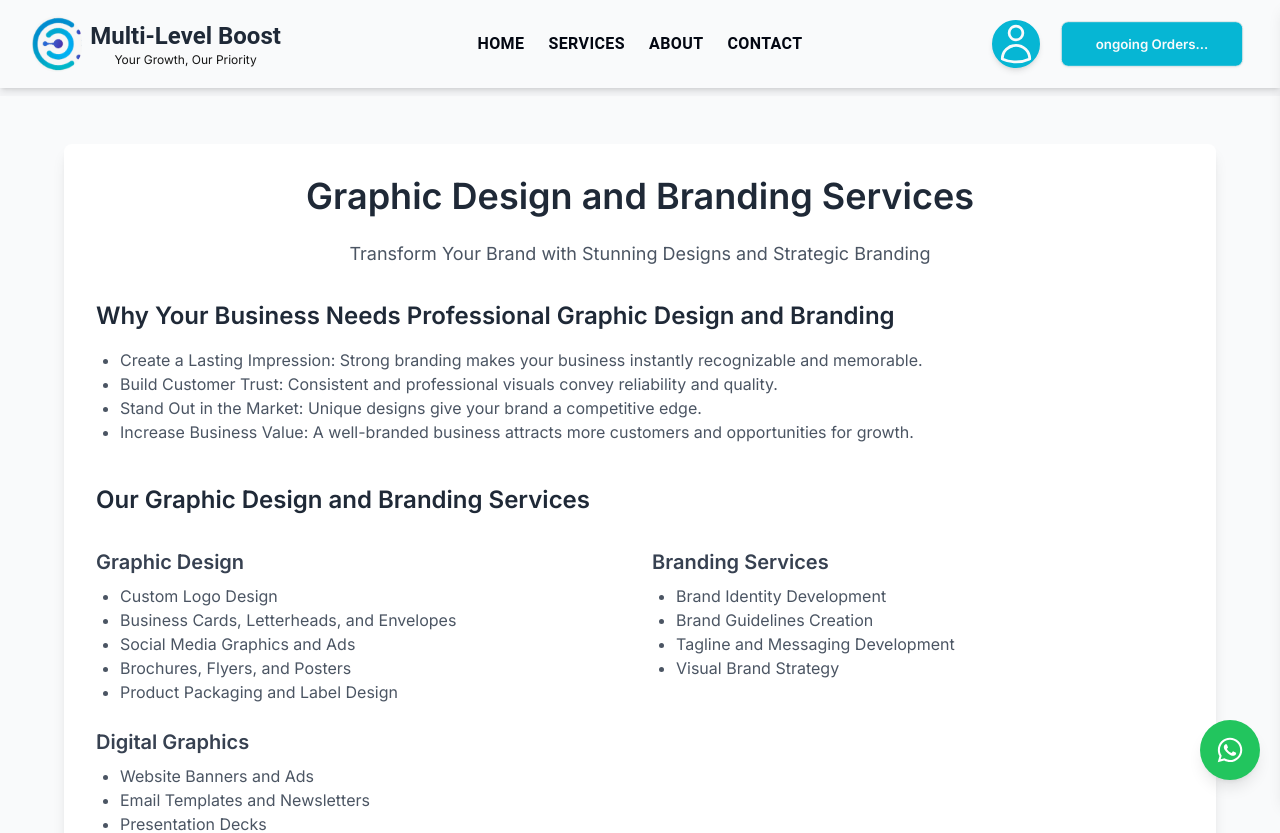
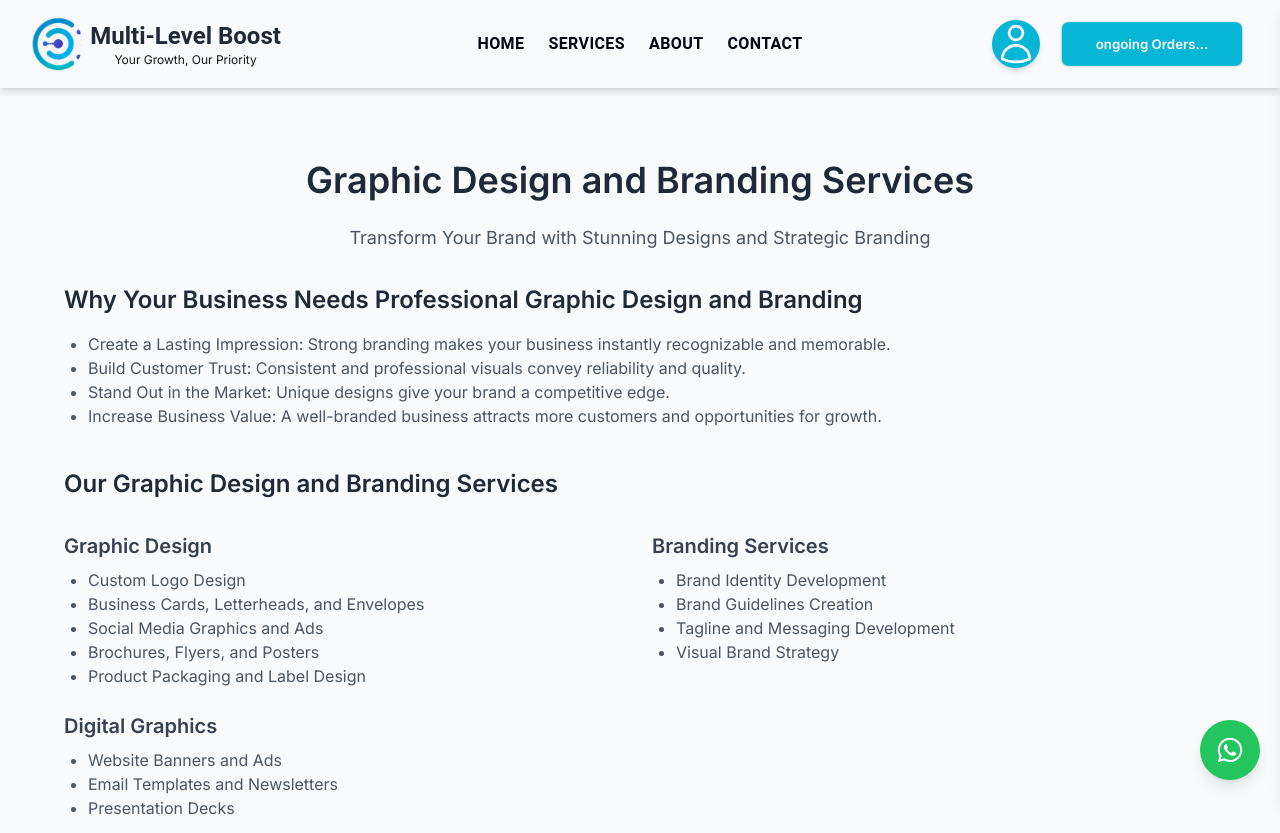
Before and after one commit to elijahkelechi/mlb_frontend, a React (Vite) app: page /graphic_design in a window 1280 px wide. Shown: the top 833 px of the page. Built offline with nearby package versions, Linux system fonts and the light colour scheme.

Commit message:
I commit

```diff
--- a/src/pages/GraphicDesign.jsx
+++ b/src/pages/GraphicDesign.jsx
@@ -2,8 +2,8 @@ import React from "react";
 
 const GraphicDesignPage = () => {
   return (
-    <div className="bg-gray-50 p-6 md:p-12">
-      <div className="max-w-6xl mx-auto bg-white shadow-lg rounded-lg p-8">
+    <div className="bg-gray-50 p-6 md:p-8">
+      <div className=" bg-gray-50 rounded-lg p-8">
         <h1 className="text-3xl md:text-4xl font-bold text-gray-800 mb-6 text-center">
           Graphic Design and Branding Services
         </h1>
```
